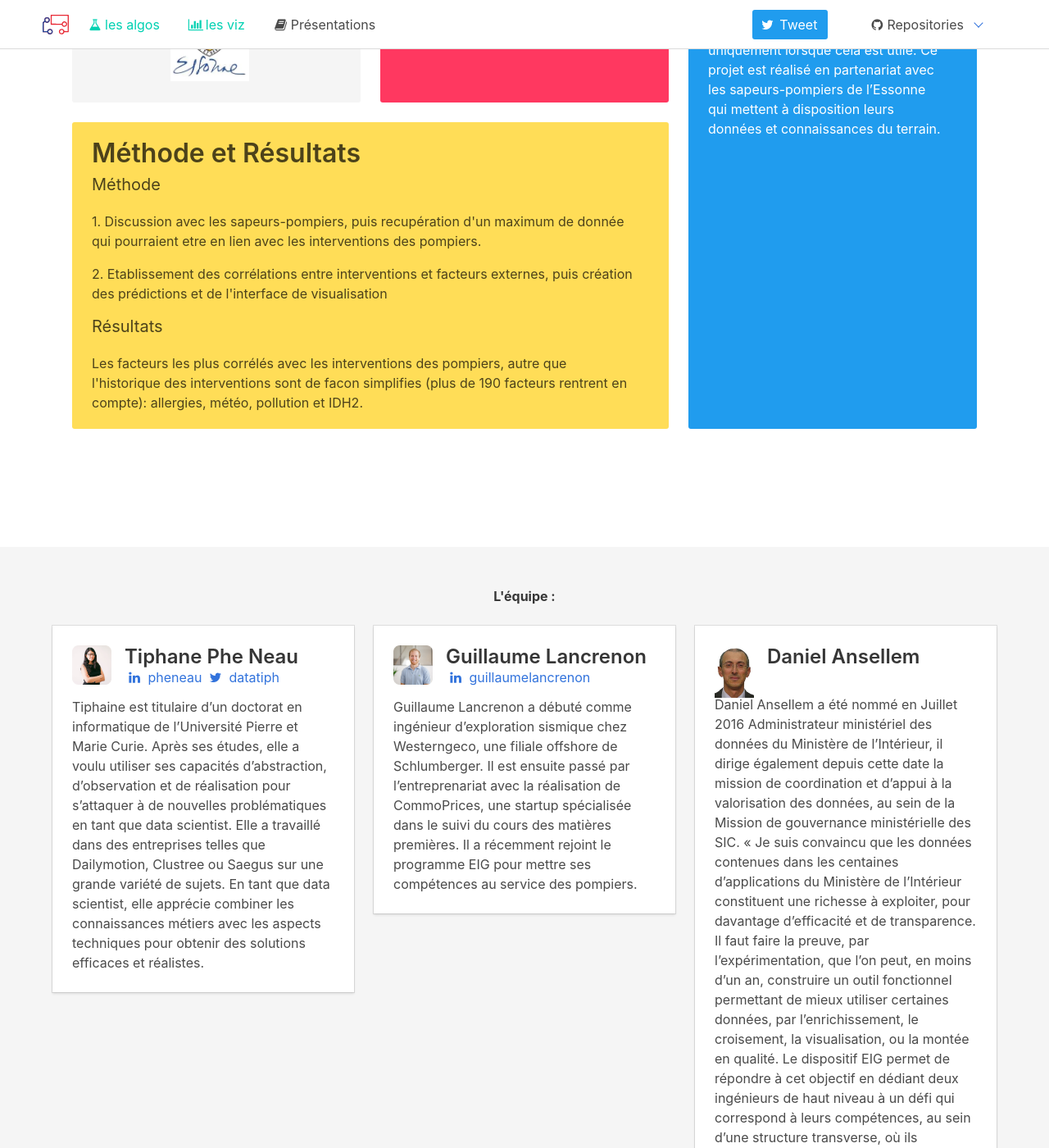
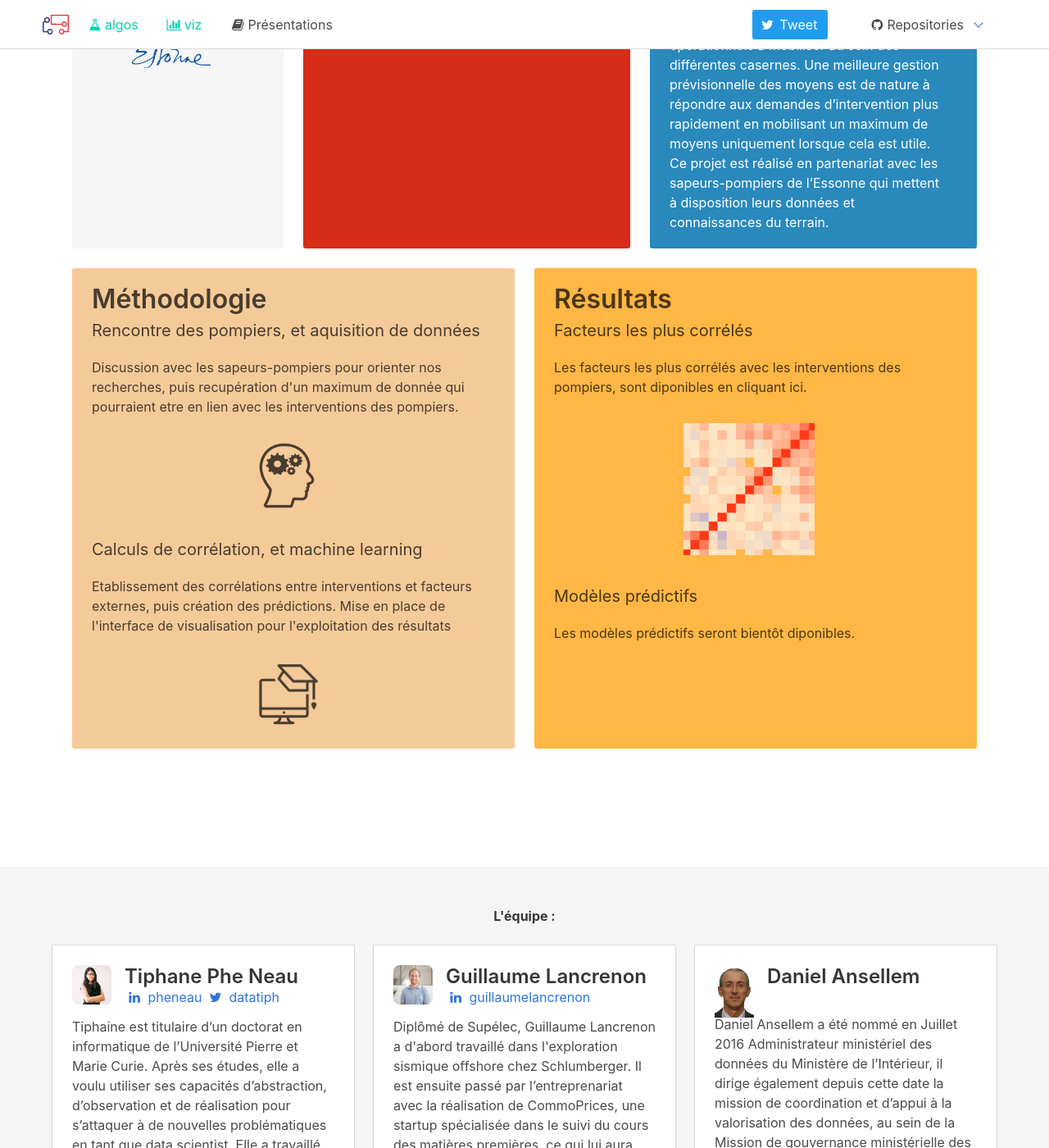
Before and after one commit to previsecours/portail, a Jekyll site: the page built from index.html, in a window 1280 px wide and 1400 px high, scrolled down 822 px. Shown: the whole window at 82% size. Built offline with Jekyll 4.4.1, drawn with Linux system fonts in a browser that asks for light colours; some of the changed text lies outside the part shown.

Commit message:
grosses modif pour etre présentables aux yeux du grand public

```diff
--- a/_config.yml
+++ b/_config.yml
@@ -17,7 +17,7 @@ authors:
     name: Guillaume Lancrenon
     linkedin: guillaumelancrenon
     image: /assets/images/GuillaumeLancrenon.png
-    text: Guillaume Lancrenon a débuté comme ingénieur d’exploration sismique chez Westerngeco, une filiale offshore de Schlumberger. Il est ensuite passé par l’entreprenariat avec la réalisation de CommoPrices, une startup spécialisée dans le suivi du cours des matières premières. Il a récemment rejoint le programme EIG pour mettre ses compétences au service des pompiers.
+    text: Diplômé de Supélec, Guillaume Lancrenon a d'abord travaillé dans l'exploration sismique offshore chez Schlumberger. Il est ensuite passé par l’entreprenariat avec la réalisation de CommoPrices, une startup spécialisée dans le suivi du cours des matières premières, ce qui lui aura permis d'approfondir ses compétences de développeur fullstack. Il a récemment rejoint le programme EIG pour mettre ses compétences au service des pompiers, tout en élargissant ses compétences à la datascience.
   daniel:
     name: Daniel Ansellem
     image: /assets/images/ansellem.JPG
--- a/_includes/navbar.html
+++ b/_includes/navbar.html
@@ -16,12 +16,12 @@
         <a href="https://algo.previsecours.fr" class="navbar-item has-text-primary">
           <span class="icon">
             <i class="fa fa-flask" aria-hidden="true"></i>
-          </span> les algos
+          </span> algos
         </a>
         <a href="viz" class="navbar-item has-text-primary">
           <span class="icon">
             <i class="fa fa-bar-chart" aria-hidden="true"></i>
-          </span> les viz
+          </span> viz
         </a>
         <a href="/previsecours-slides/" class="navbar-item">
           <span class="icon">
--- a/index.html
+++ b/index.html
@@ -7,9 +7,9 @@ width: is-12
 ---
 <section class="section">
   <div class="tile is-ancestor">
-    <div class="tile is-vertical is-8">
+    <div class="tile is-vertical is-12">
       <div class="tile">
-        <div class="tile is-parent">
+        <div class="tile is-parent  is-3">
           <a href="about" class="tile is-child notification is-light">
             <p class="title">Les acteurs</p>
             <figure class="image alpha-png-background">
@@ -19,47 +19,31 @@ width: is-12
               <img src="/assets/images/mi.svg" style="width:10em" alt="Ministère de l'Intérieur & Etelab">
             </figure>
             <figure class="image alpha-png-background">
-              <img src="/assets/images/sdis91.jpg" style="width:6em" alt="SDIS 91">
+              <img src="/assets/images/sdis91.png" style="width:6em" alt="SDIS 91">
             </figure>
 
 
           </a>
         </div>
         <div class="tile is-parent is-vertical">
-          <a href="about" class="tile is-child notification is-danger">
+          <a href="about" class="tile is-child notification is-danger" style="background-color: #D72C16">
             <p class="title">La problématique</p>
             <p class="contact">
               En 2016, les sapeurs-pompiers ont effectué plus de 4 500 000 interventions en France. Chacune d’entre elles suppose la mise en œuvre d’une véritable logistique humaine et matérielle. Celle-ci est d’autant plus complexe que le volume d’interventions est volatile, les lieux variables, les horaires fluctuants…
             </p>
+            <p style="font-size:4em; text-align:right; font-weight: bold"> <span>4 500 000</span></p>
           </a>
         </div>
-
-      </div>
         <div class="tile is-parent">
-        <a href="/previsecours-slides" class="tile is-child notification is-warning">
-          <p class="title">Méthode et Résultats</p>
-          <p class="subtitle">Méthode</p>
-          <p class="contact">
-            1. Discussion avec les sapeurs-pompiers, puis recupération d'un maximum de donnée qui pourraient etre en lien avec les interventions des pompiers.
-          </p>
-          <p class="contact">
-            2. Etablissement des corrélations entre interventions et facteurs externes, puis création des prédictions et de l'interface de visualisation
-          </p>
-          <p class="subtitle">Résultats</p>
-          <p class="contact">
-            Les facteurs les plus corrélés avec les interventions des pompiers, autre que l'historique des interventions sont de facon simplifies (plus de 190 facteurs rentrent en compte):
-            allergies, météo, pollution et IDH2.
-          </p>
-        </a>
-      </div>
-    </div>
-    <div class="tile is-parent">
-      <a href="/previsecours-slides" class="tile is-child notification is-info">
+          <a href="/previsecours-slides" class="tile is-child notification is-info" style="background-color: #2988BC">
             <div class="content">
-          <p class="title">Le défi</p>
+              <p class="title">Que faire?</p>
               <p class="subtitle">
                   Mettre au point un modèle prédictif des interventions
               </p>
+              <figure class="image">
+                <img src="/assets/images/ml.png" style="width:7em; -webkit-filter: invert(1); filter: invert(1);" alt="machine learning">
+              </figure>
               <p class="content">
                   Un modèle prédictif du volume d’interventions et de leur géolocalisation peut permettre d’anticiper les moyens opérationnels à mobiliser au sein des différentes casernes. Une meilleure gestion prévisionnelle des moyens est de nature à répondre aux demandes d’intervention plus rapidement en mobilisant un maximum de moyens uniquement lorsque cela est utile.
 
@@ -68,5 +52,46 @@ width: is-12
             </div>
           </a>
         </div>
+
+      </div>
+      <div class="tile">
+        <div class="tile is-parent">
+          <a href="/previsecours-slides" class="tile is-child notification is-warning" style="background-color: #F5CA99">
+            <p class="title">Méthodologie</p>
+            <p class="subtitle">Rencontre des pompiers, et aquisition de données</p>
+            <p class="contact">
+              Discussion avec les sapeurs-pompiers pour orienter nos recherches, puis recupération d'un maximum de donnée qui pourraient etre en lien avec les interventions des pompiers.
+            </p>
+            <figure class="image">
+              <img src="/assets/images/human.png" style="width:5em; opacity: 0.7;" alt="machine learning">
+            </figure>
+            <p class="subtitle">Calculs de corrélation, et machine learning</p>
+            <p class="contact">
+              Etablissement des corrélations entre interventions et facteurs externes, puis création des prédictions. Mise en place de l'interface de visualisation pour l'exploitation des résultats
+            </p>
+            <figure class="image">
+              <img src="/assets/images/machine.png" style="width:5em; opacity: 0.7;" alt="machine learning">
+            </figure>
+          </a>
+        </div>
+        <div class="tile is-parent">
+          <a href="/assets/pdf/correlations.pdf" class="tile is-child notification is-warning" style="background-color: #FFB745">
+            <p class="title">Résultats</p>
+            <p class="subtitle">Facteurs les plus corrélés</p>
+            <p class="contact">
+              Les facteurs les plus corrélés avec les interventions des pompiers, sont diponibles en cliquant ici.
+            </p>
+            <figure class="image">
+              <img src="/assets/images/correlation.png" style="width:10em; opacity: 0.7;" alt="machine learning">
+            </figure>
+
+            <p class="subtitle">Modèles prédictifs</p>
+            <p class="contact">
+              Les modèles prédictifs seront bientôt diponibles.
+            </p>
+          </a>
+        </div>
+      </div>
+    </div>
   </div>
 </section>
```
Also changed, not shown: about.md (+4 -8 lines), assets/images/camion1.png (added), assets/images/correlation.png (added), assets/images/human.png (added), assets/images/machine.png (added), assets/images/ml.png (added), assets/images/sdis91.jpg (deleted), assets/images/sdis91.png (added), 1 other file. Lines whose indentation alone changed are shown as unchanged.
